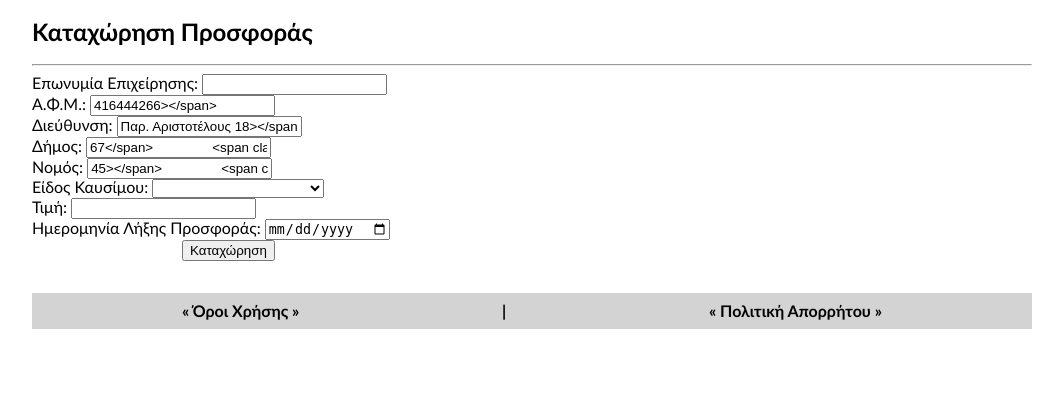
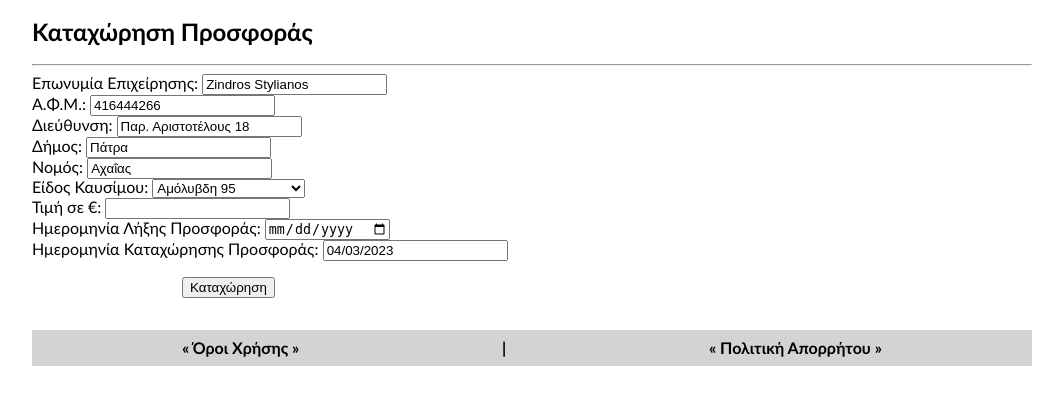
Before and after one commit to Stelioz/GlobeOil, a PHP site: page /offer.php in a window 1280 px wide. Shown: the part 264-669 px from the top of the page, without its empty margins (116-1179 px from the left). Run offline with PHP 8.4, Linux system fonts and the light colour scheme; a user stored in the database is signed in; data comes from the database, SQL or seed files in the repository; data that the repository does not hold is empty.

Commit message:
Offer regisration complete

```diff
--- /dev/null
+++ b/Scripts/offerCheck.js
@@ -0,0 +1,68 @@
+function validateOffer() {
+    // Αντιστοίχιση των μεταβλητών με τη φόρμα της HTML
+    var brandName = document.getElementsByName("BrandName")[0].value;
+    var vat = parseFloat(document.getElementsByName("VAT")[0].value);
+    var address = document.getElementsByName("Address")[0].value;
+    var municipality = document.getElementsByName("Municipality")[0].value;
+    var county = document.getElementsByName("County")[0].value;
+    // Θέλουμε η τιμή να είναι float με 3 δεκαδικά ψηφία
+    var price = parseFloat(document.getElementsByName("Price")[0].value).toFixed(3);
+    var date = document.getElementsByName("ExpirationDate")[0].value;
+
+
+
+    // Έλεγχος αν είναι συμπληρωμένα τα πεδία από τον χρήστη
+    if (brandName == "") {
+        alert("Παρακαλούμε συμπληρώστε την Επωνυμία της επιχείρησης!");
+        return false;
+    }
+
+    if (vat == "") {
+        alert("Παρακαλούμε συμπληρώστε τον ΑΦΜ της επιχείρησης!");
+            return false;
+    }
+    // Έλεγχος αν το ΑΦΜ είναι αριθμός
+    if (isNaN(vat)) {
+        alert("Ο ΑΦΜ που δώσατε δεν είναι ορθός!");
+        return false;
+    }
+
+    // Έλεγχος αν το ΑΦΜ είναι ακριβώς 9 ψηφία
+    if (!/^\d{9}$/.test(vat)) {
+        alert("Ο Α.Φ.Μ. πρέπει να αποτελείται από 9 ψηφία!");
+        return false;
+    }
+
+    if (address == "") {
+        alert("Παρακαλούμε συμπληρώστε τη διεύθυνση σας!");
+        return false;
+   }
+
+   if (municipality == "") {
+        alert("Παρακαλούμε συμπληρώστε τον Δήμο σας!");
+        return false;
+  }
+
+    if (county == "") {
+        alert("Παρακαλούμε συμπληρώστε τον Νομό σας!");
+        return false;
+    }
+
+    if (price == "") {
+        alert("Παρακαλούμε συμπληρώστε την τιμή της προσφοράς!");
+        return false;
+    }
+
+    // Έλεγχος αν η τιμή έχει θετική τιμή με 3 δεκαδικά ψηφία
+    if (isNaN(price) || !isFinite(price) || price < 0) {
+        alert("Δώστε μία θετική τιμή με τρία δεκαδικά ψηφία!");
+        return false;
+    }
+
+    if (date == "") {
+        alert("Παρακαλούμε συμπληρώστε την ημερομηνία λήξης της προσφοράς!");
+        return false;
+    }
+
+    return true;
+  }
--- a/Scripts/vatCheck.js
+++ b/Scripts/vatCheck.js
@@ -6,7 +6,7 @@ function validateVAT() {
 
     // Έλεγχος αν το ΑΦΜ είναι αριθμός
     if (isNaN(vat)) {
-        alert("Please enter a valid VAT number");
+        alert("Δώστε έναν ορθό ΑΦΜ!");
         return false;
     }
 
--- a/offer.php
+++ b/offer.php
@@ -7,6 +7,8 @@
     <meta name="viewport" content="width=device-width, initial-scale=1.0"> <!-- Αρχικοποίηση Σελίδας στον Browser -->
     <title> Globe Oil </title> <!-- Τίτλος Σελίδας -->
     <link rel="stylesheet" href="css/styles.css"> <!-- Σύνδεση με την CSS -->
+    <!-- Κώδικας της JavaScript για κλήση του ελέγχου της φόρμας καταχώρησης -->
+    <script src="Scripts/offerCheck.js"></script>
 </head>
 
 <body> <!-- Σώμα Σελίδας -->
@@ -83,86 +85,120 @@
                 die("Η Βάση Δεδομένων δεν βρέθηκε!");
             }
 
-            //fetch data from the database
-            $username = $_SESSION['username']; //assuming user_id is the unique identifier for your user
-            $query = "SELECT BrandName, VAT, Address, MunicipalityID, CountyID FROM users WHERE Username = '$username'";
+            // Επιλέγουμε τα καύσιμα
+            $result_fuels = mysqli_query($conn, "SELECT * FROM fuels");
+            if (!$result_fuels) {
+                die("Το ερώτημα απέτυχε!");
+            }
+
+            // Τοποθετούμε τα καύσιμα σε πίνακες
+            $fuels = array();
+            while ($row = $result_fuels->fetch_assoc()) {
+                $fuels[$row['FuelID']] = $row['FuelName'];
+            }
+
+            // Ανακτούμε τα δεδομένα από τη βάση δεδομένων ώστε να εισάγουμε αυτόματα στη φόρμα
+            $username = $_SESSION['username'];
+            // Κάνουμε JOIN το πίνακα users με τους πίνακες municipalities και counties ώστε να εμφανίσουμε τα ονόματα των Δήμων και των Νομών
+            $query = "SELECT u.UserID, u.BrandName, u.VAT, u.Address, m.MunicipalityName, c.CountyName FROM users u
+                      INNER JOIN municipalities m ON u.MunicipalityID = m.MunicipalityID
+                      INNER JOIN counties c ON u.CountyID = c.CountyID
+                      WHERE u.Username = '$username'";
             $result = mysqli_query($conn, $query);
             if (!$result) {
                 printf("Error: %s\n", mysqli_error($conn));
                 exit();
             }
 
+            // Κάνουμε αντιστήχηση των δεδομένων σε μεταβλητές
             if ($result->num_rows > 0) {
                 $row = $result->fetch_assoc();
-                $BrandName = $row["BrandName"];
-                $VAT = $row["VAT"];
-                $Address = $row["Address"];
-                $Municipality = $row["MunicipalityID"];
-                $County = $row["CountyID"];
+                $user_id = $row["UserID"];
+                $brandName = $row["BrandName"];
+                $vat = $row["VAT"];
+                $address = $row["Address"];
+                $municipality = $row["MunicipalityName"];
+                $county = $row["CountyName"];
             }
-
-            $conn->close();
         ?>
 
         <section class="offer">
             <h1>Καταχώρηση Προσφοράς</h1>
             <hr>
         </section>
-        <form action="submit-offer.php" method="post">
+        <form method="post" action="<?php echo htmlspecialchars($_SERVER["PHP_SELF"]);?>" id="offerForm" onsubmit="return validateOffer()">
             <div class="BrandName">
                 <span class="left-item">Επωνυμία Επιχείρησης:</span>
-                <span class="center-item"><input type="text" name="BrandName" value="<?php echo $brandName; ?>"></span>
-                <span class="right-item"></span>
+                <span class="right-item"><input type="text" name="BrandName" value="<?php echo "$brandName" ?>"></span>
             </div>
             <div class="VAT">
                 <span class="left-item">A.Φ.Μ.:</span>
-                <span class="center-item"><input type="text" name="VAT" value="<?php echo $VAT; ?>></span>
+                <span class="right-item"><input type="text" name="VAT" value="<?php echo "$vat" ?>"></span>
                 <span class="right-item"></span>
             </div>
             <div class="Address">
                 <span class="left-item">Διεύθυνση:</span>
-                <span class="center-item"><input type="text" name="Address" value="<?php echo $Address; ?>></span>
-                <span class="right-item"></span>
+                <span class="right-item"><input type="text" name="Address" value="<?php echo "$address" ?>"></span>
             </div>
             <div class="Municipality">
                 <span class="left-item">Δήμος:</span>
-                <span class="center-item"><input type="text" name="Municipality" value="<?php echo $Municipality; ?></span>
-                <span class="right-item"></span>
+                <span class="right-item"><input type="text" name="Municipality" value="<?php echo "$municipality" ?>"></span>
             </div>
             <div class="County">
                 <span class="left-item">Νομός:</span>
-                <span class="center-item"><input type="text" name="County" value="<?php echo $County; ?>></span>
-                <span class="right-item"></span>
+                <span class="right-item"><input type="text" name="County" value="<?php echo "$county" ?>"></span>
             </div>
-            <div class="fuel">
+            <div class="Fuels">
                 <span class="left-item">Είδος Καυσίμου:</span>
-                <span class="center-item">
-                    <select id="fuel-search">
-                        <option value="1"></option>
-                        <option value="2">ΑΜΟΛΥΒΔΗ 95</option>
-                        <option value="3">ΑΜΟΛΥΒΔΗ 100</option>
-                        <option value="4">ΠΕΤΡΕΛΑΙΟ ΚΙΝΗΣΗΣ</option>
-                        <option value="5">ΠΕΤΡΕΛΑΙΟ ΘΕΡΜΑΝΣ.</option>
+                <span class="right-item">
+                    <select id="dropdown-menu3" name='Fuels'> <!-- Χρηση Dropdown Menu για τα καύσιμα -->
+                        <?php foreach ($fuels as $id => $name): ?>
+                        <option value="<?php echo $id; ?>"> <?php echo $name; ?> </option>
+                        <?php endforeach; ?>
                     </select>
                 </span>
-                <span class="right-item"></span>
             </div>
-            <div class="price">
-                <span class="left-item">Τιμή:</span>
-                <span class="center-item"><input type="number" required pattern="^\d+(\.\d{1,2})?$"></span>
-                <span class="right-item"></span>
+            <div class="Price">
+                <span class="left-item">Τιμή σε €:</span>
+                <span class="right-item"> <input type="text" name='Price'> </span>
             </div>
-            <div class="date">
+            <div class="ExpirationDate">
                 <span class="left-item">Ημερομηνία Λήξης Προσφοράς:</span>
-                <span class="center-item"><input type="date" required></span>
-                <span class="right-item"></span>
+                <span class="right-item"> <input type="date" name='ExpirationDate'> </span>
             </div>
-            <div class="sub-button">
+            <div class="CurrentDate">
+                <span class="left-item">Ημερομηνία Καταχώρησης Προσφοράς:</span>
+                <span class="right-item"> <input type="text" name='CurrentDate' value="<?php echo date('d/m/Y'); ?>"> </span>
+            </div>
+            <br>
+            <div class="SubButton">
                 <span class="right-text"></span>
-                <span class="center-item"><a href="offer.html" target="_self" title="submit"><button class="sumbit-button">Καταχώρηση</button></a></span>
-                <span class="right-item"></span>
+                <input type="submit" name="submit" value="Καταχώρηση">
             </div>
         </form>
+
+        <!-- Κώδικας PHP για καταχώρηση των στοιχείων στην Βάση Δεδομένων -->
+        <?php
+            if (isset($_POST["submit"])) {
+                // Λαμβάνουμε τις τιμές από τη φόρμα καταχώρησης
+                $fuel_id = $_POST["Fuels"];
+                $date = $_POST["ExpirationDate"];
+                $price = $_POST["Price"];
+
+                // Προετοιμασία για εισαγωγή της νέας προσφοράς στη Βάση Δεδομένων
+                $sql = "INSERT INTO offers (UserID, FuelID, ExpirationDate, Price) VALUES ('$user_id', '$fuel_id', '$date', '$price')";
+
+                // Εκτέλση  εντολής εισαγωγής και έλεγχος καταχώρησης
+                if (!mysqli_query($conn, $sql)) {
+                    die("Ανεπιτυχής εγγραφή!");
+                } else {
+                    echo "Επιτυχής εγγραφή!";
+                }
+
+                $conn->close();
+            }
+        ?>
+
         <br><br>
 
         <footer>
```
Also changed, not shown: register.php (+5 -11 lines).
